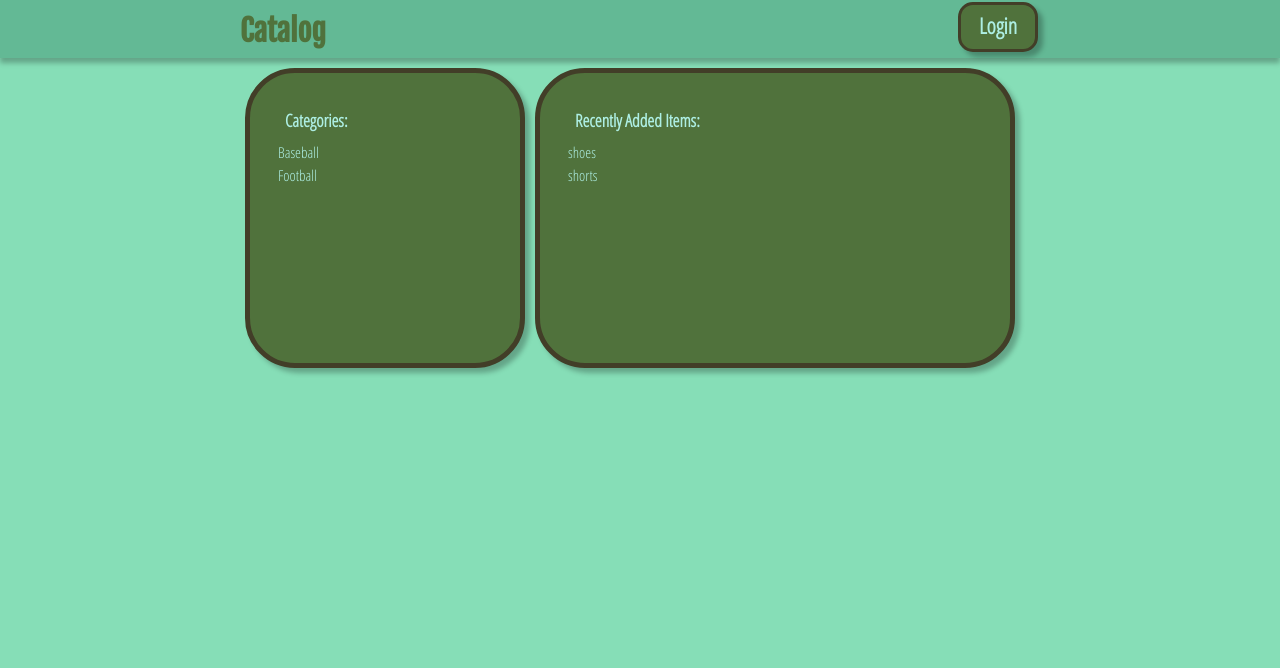
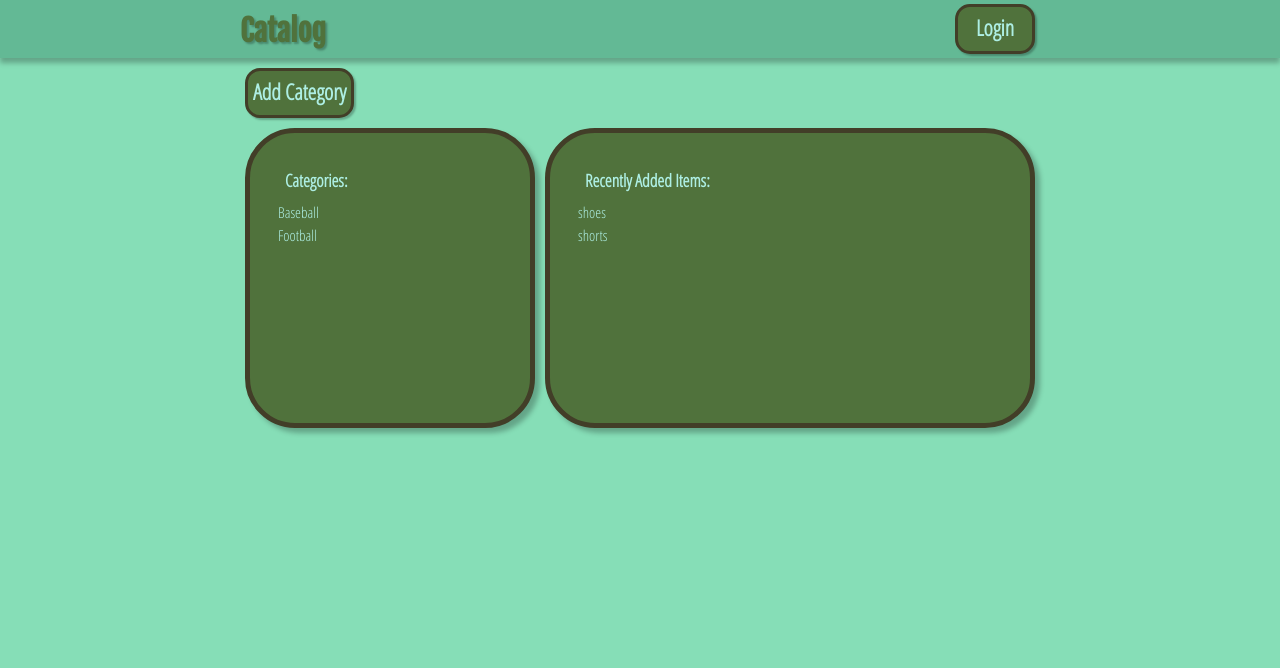
Before and after one commit to tordne/item-catalog, a Flask app: page / in a window 1280 px wide. Shown: the top 668 px of the page. Run offline with Flask 2, Linux system fonts and the light colour scheme; parts of the project's set-up code (start-up, migrations or seed data) failed here and were passed over.

Commit message:
Feat: Add New Category Button and realigned the sections of the main

```diff
--- a/project/client/static/css/catalog.css
+++ b/project/client/static/css/catalog.css
@@ -22,6 +22,34 @@ h1 {
 
 p {
 	margin: 3px;
+}
+
+
+/*
+ *
+ * Buttons
+ *
+ */
+
+.button {
+	padding: 5px;
+	margin: 5px;
+	border: 3px solid #423e28;
+	border-color: #423e28;
+	background-color : #50723c;
+	border-radius: 15px;
+	box-shadow: 2px 2px 2px rgba(0, 0, 0, 0.26);
+	min-width: 80px;
+	height: 50px;
+	float: left;
+	display: inline-block;
+	/* Text */
+	font-family: 'Open Sans Condensed', sans-serif;
+	font-size: 22px;
+	font-weight: bold;
+	color: #adeee3;
+	text-align: center;
+	text-decoration: none;
 }
 
 /*
@@ -49,6 +77,7 @@ p {
 	font-family: 'Fjalla One', sans-serif;
 	font-size: 2em;
 	color: #50723c;
+	text-shadow: 2px 2px 2px rgba(0, 0, 0, 0.26);
 	margin-top: 12px;
 	margin-bottom: auto;
 	float: left;
@@ -57,12 +86,13 @@ p {
 
 .header-button {
 	padding: 5px;
-	margin: 2px;
+	margin-right: 5px;
+	margin-top: 4px;
 	border: 3px solid #423e28;
 	border-color: #423e28;
 	background-color : #50723c;
 	border-radius: 15px;
-	box-shadow: 5px 5px 5px rgba(0, 0, 0, 0.26);
+	box-shadow: 2px 2px 2px rgba(0, 0, 0, 0.26);
 	min-width: 80px;
 	height: 50px;
 	float: right;
@@ -96,6 +126,13 @@ main {
 	flex-wrap: wrap;
 }
 
+.main-buttons {
+	width: 800px;
+	max-width: 100%;
+	margin-left: auto;
+	margin-right:auto;
+}
+
 /*
  *
  * Categories
@@ -110,7 +147,7 @@ main {
 	background-color : #50723c;
 	border-radius: 50px;
 	box-shadow: 5px 5px 5px rgba(0, 0, 0, 0.26);
-	width: 280px;
+	width: 290px;
 	min-height: 300px;
 }
 
@@ -134,7 +171,7 @@ main {
 	background-color : #50723c;
 	border-radius: 50px;
 	box-shadow: 5px 5px 5px rgba(0, 0, 0, 0.26);
-	width: 480px;
+	width: 490px;
 	min-height: 300px;
 }
 
--- a/project/client/templates/main/catalog.html
+++ b/project/client/templates/main/catalog.html
@@ -2,6 +2,9 @@
 
 {% block content %}
 <section class="main-inner">
+	<section class="main-buttons">
+		<a href="" class="button">Add Category</a>
+	</section>
 	<section class="categories">
 		<h1>Categories:</h1>
 		<p>Baseball</p>
```
